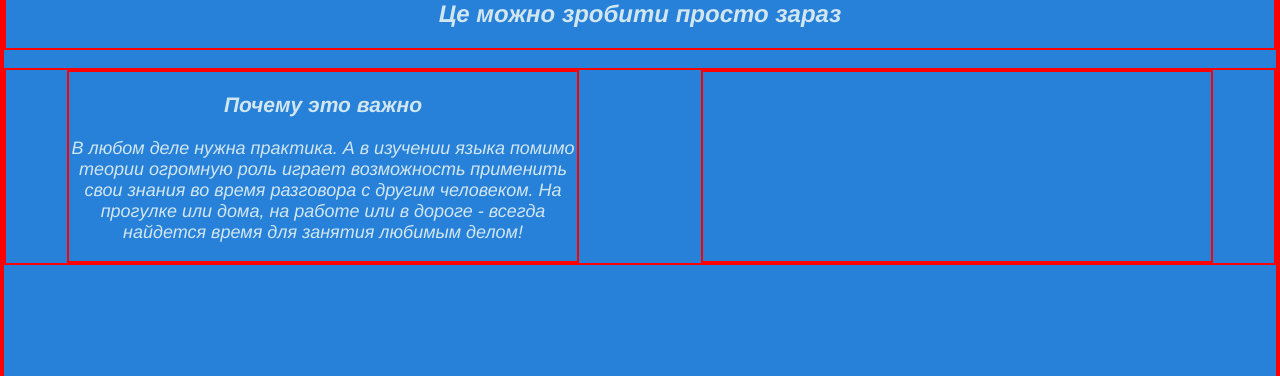
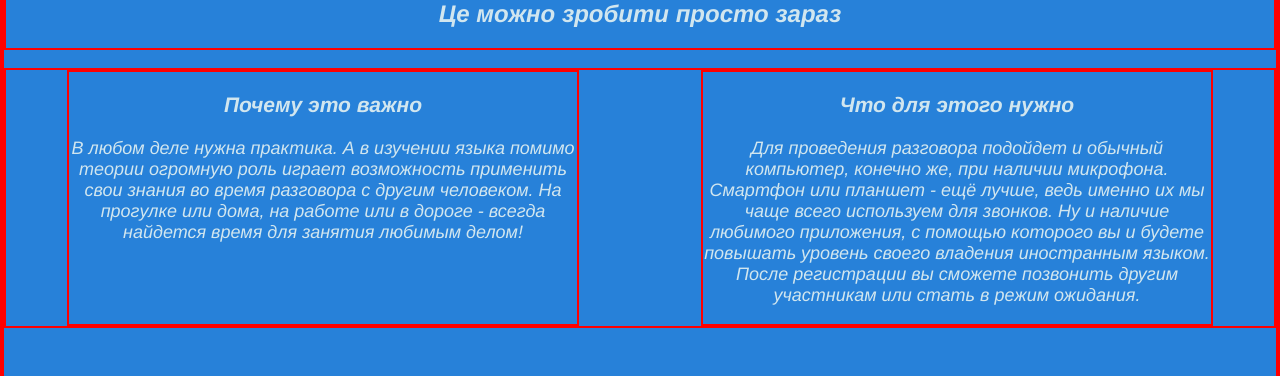
Before and after one commit to evgeny-haliman/English_club, a Vue app in the folder frontend/: page / in a window 1280 px wide. Shown: the part 190-566 px from the top of the page. Built offline with nearby package versions, Linux system fonts and the light colour scheme; what vue-flag-icon would draw is missing.

Commit message:
add text

```diff
--- a/frontend/src/views/Home.vue
+++ b/frontend/src/views/Home.vue
@@ -8,7 +8,10 @@
     <p>В любом деле нужна практика. А в изучении языка помимо теории огромную роль играет возможность применить свои знания
       во время разговора с другим человеком. На прогулке или дома, на работе или в дороге - всегда найдется время для занятия любимым делом!
     </p></div>
-      <div style="flex-basis:40%; flex-grow:0; flex-shrink:0;"></div>
+      <div style="flex-basis:40%; flex-grow:0; flex-shrink:0;"><h3>Что для этого нужно</h3>
+      <p>Для проведения разговора подойдет и обычный компьютер, конечно же, при наличии микрофона. Смартфон или планшет - ещё лучше,
+      ведь именно их мы чаще всего используем для звонков. Ну и наличие любимого приложения, с помощью которого вы и будете повышать
+      уровень своего владения иностранным языком. После регистрации вы сможете позвонить другим участникам или стать в режим ожидания.</p></div>
     </div>
   </div>
 </template>
```
